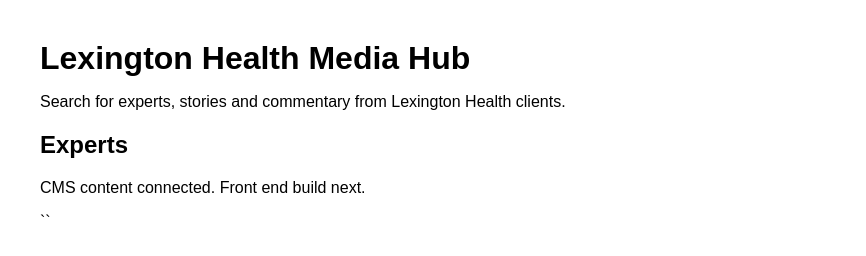
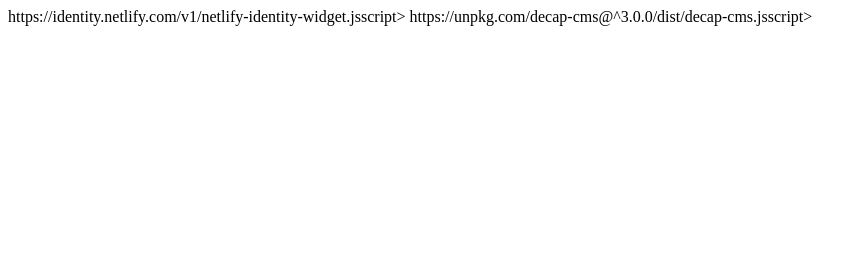
Before and after one commit to jessicafarmerylex/lex-health-represents, a plain HTML site: page admin/index.html in a window 1280 px wide. Shown: the whole page, without its empty margins (0-866 px from the left). Drawn offline with Linux system fonts and the light colour scheme; no server answers.

Commit message:
Refactor index.html for CMS integration
Updated the HTML structure for the Lexington Health Media Hub, including changes to the title and added CMS scripts.

```diff
--- a/admin/index.html
+++ b/admin/index.html
@@ -1,44 +1,11 @@
 <!DOCTYPE html>
-<html lang="en">
-<head>
-  <meta charset="UTF-8">
-  <title>Lexington Health Media Hub</title>
-  <meta name="viewport" content="width=device-width, initial-scale=1.0">
-
-  <style>
-    body {
-      font-family: Arial, sans-serif;
-      margin: 40px;
-    }
-    h1 {
-      margin-bottom: 10px;
-    }
-    .card {
-      border: 1px solid #ddd;
-      padding: 20px;
-      margin-bottom: 20px;
-    }
-  </style>
-</head>
-
-<body>
-
-<h1>Lexington Health Media Hub</h1>
-<p>Search for experts, stories and commentary from Lexington Health clients.</p>
-
-<h2>Experts</h2>
-<div id="experts"></div>
-
-<script>
-async function loadExperts() {
-  const res = await fetch('/content/experts/');
-  const text = await res.text();
-  document.getElementById('experts').innerHTML =
-    "<p>CMS content connected. Front end build next.</p>";
-}
-loadExperts();
-</script>
-
-</body>
+<html>
+  <head>
+    <meta charset="utf-8" />
+    <title>Lexington Health Media Hub CMS</title>
+    https://identity.netlify.com/v1/netlify-identity-widget.jsscript>
+  </head>
+  <body>
+    https://unpkg.com/decap-cms@^3.0.0/dist/decap-cms.jsscript>
+  </body>
 </html>
-``
```
